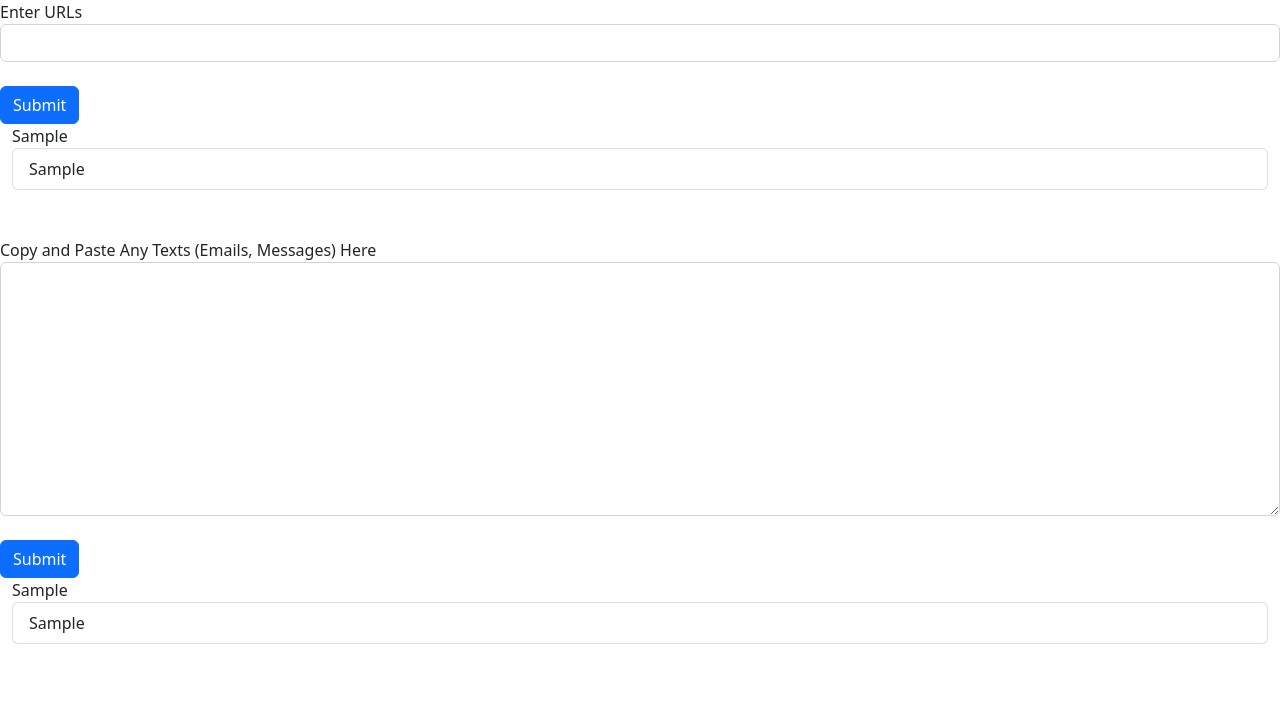
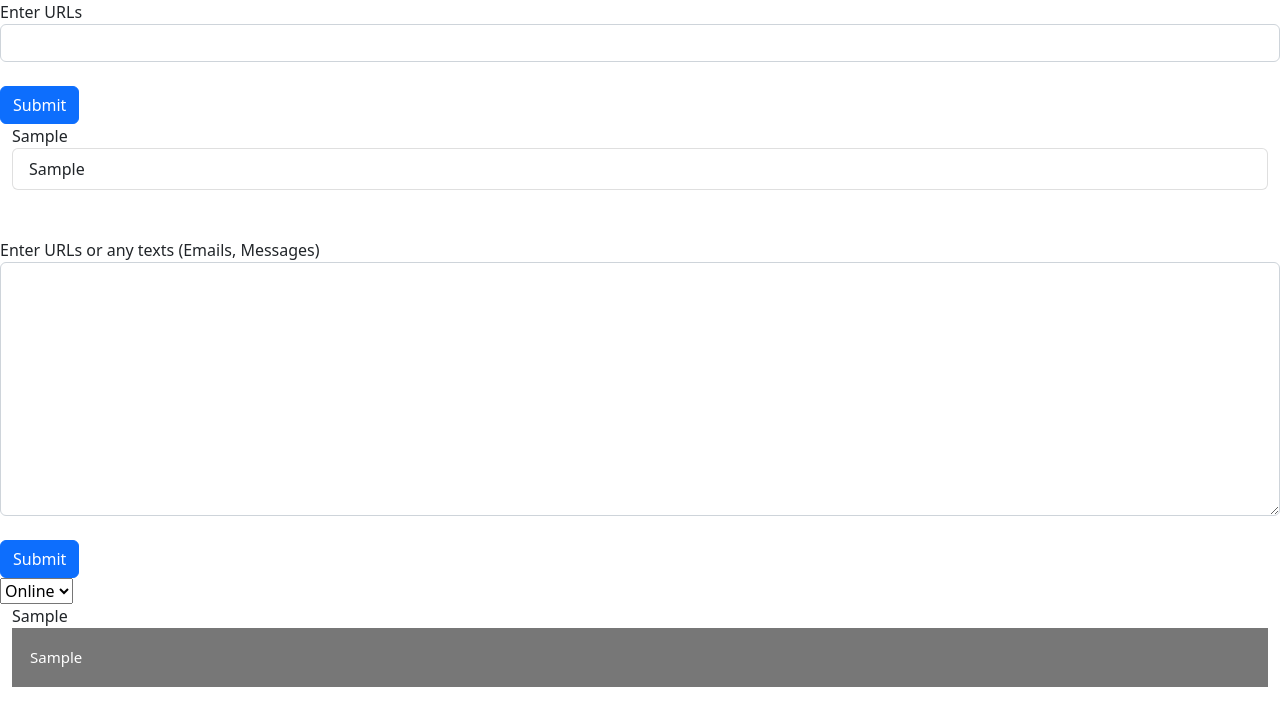
Before and after one commit to Siliconvalley4uYouthProjects/MLSecure, a Flask app: template firebase_v2/templates/home.html in a window 1280 px wide. Shown: the part 72-800 px from the top of the page. Run offline with Flask 2, Linux system fonts and the light colour scheme; the template is opened without the code that fills it: most values are stand-ins (such as "Sample title", 1, 10 or a date in 2020); parts of the project's set-up code (start-up, migrations or seed data) failed here and were passed over.

Commit message:
Committed on Main

```diff
--- a/firebase_v2/app.py
+++ b/firebase_v2/app.py
@@ -10,8 +10,13 @@ app = Flask(__name__, template_folder='templates')
 # Load dataset
 df = pd.read_csv('./dataset/urlhaus_v2.txt', delimiter=',')
 all_urls_docs = df['url']
+
 # print(type(all_urls_docs))
 # print(all_urls_docs[0])
+
+@app.route('/script.js')
+def script():
+    return render_template('script.js')
 
 @app.route('/', methods = ['GET', 'POST'])
 def search():
@@ -32,32 +37,128 @@ def search():
                 if count == 0:
                     print('not found')
                     return render_template('home.html', f="Does not find URL in Malicious URLs Dataset.")
-            # Check Email:
-            if request.form['submit']=='add_email':
-                email = ''
-                email = request.form['email_text']
-                print(email)
+
+            # Check Texts:
+            if request.form['submit']=='add_text':
+                # extract urls from user's input
+                texts = ''
+                texts = request.form['search_text']
+                print(texts)
+
+                # Retrieve inputs from filters
+
+
                 # Find the urls:
                 regex = r"(?i)\b((?:https?://|www\d{0,3}[.]|[a-z0-9.\-]+[.][a-z]{2,4}/)(?:[^\s()<>]+|\(([^\s()<>]+|(\([^\s()<>]+\)))*\))+(?:\(([^\s()<>]+|(\([^\s()<>]+\)))*\)|[^\s`!()\[\]{};:'\".,<>?«»“”‘’]))"
-                urls = re.findall(regex,email)
+                urls = re.findall(regex,texts)
                 print(urls)
                 found_urls = []
                 count = 0
+
+                # Matching process --> change to compare the rows instead of columns
                 for x in urls:
                     for u in all_urls_docs:
-                        if x[0] == u:
+                        if x[0] == u: # & date/other fields match
                             print('found')
-                            found_urls.append(x[0])
-                            count += 1
+                            if x[0] not in found_urls:
+                                found_urls.append(x[0])
+                                # retrieve all attributes for that url
+                                count += 1
+
                 if count == 0:
                     print('not found')
                     return render_template('home.html', i=["There is no malicious URLs found in this email."])
+
+                # if count > 50 -> only send 50
+
                 else:
                     return render_template('home.html', i=found_urls, x='Found {} malicious URL(s):'.format(count))
 
-                # return [x[0] for x in url]
+        return render_template('home.html')
+    except Exception as e:
+        return f"An error occurred: {e}"
 
-        return render_template('home.html')
+# modify search API
+@app.route('/urlsearch', methods = ['GET', 'POST'])
+def modifySearch():
+    try:
+        found_urls = pd.DataFrame()
+        count = 0
+        if request.method=='POST':
+            # Check Texts:
+            if request.form['submit']=='add_text':
+                # extract urls from user's input
+                texts = ''
+                texts = request.form['search_text']
+                print(texts)
+                regex = r"(?i)\b((?:https?://|www\d{0,3}[.]|[a-z0-9.\-]+[.][a-z]{2,4}/)(?:[^\s()<>]+|\(([^\s()<>]+|(\([^\s()<>]+\)))*\))+(?:\(([^\s()<>]+|(\([^\s()<>]+\)))*\)|[^\s`!()\[\]{};:'\".,<>?«»“”‘’]))"
+                urls = re.findall(regex,texts)
+                print(urls)
+                url_list = list(map(lambda x: x[0], urls))
+                print(url_list)
+
+                # Retrieve inputs from filters
+                url_status = request.form.get('url_status')
+                print(url_status)
+
+                threat = request.form.get('url_threat')
+                print(threat)
+
+                tags = request.form.get('url_tags')
+                print(tags)
+
+                # Find the urls:
+                found_urls = pd.DataFrame(columns=df.columns.values.tolist())
+
+                # Matching process --> change to compare the rows instead of columns
+                # if there are urls in user's input
+                if len(url_list) > 0:
+                    for x in urls:
+                        pd.concat([found_urls, df[(df['url'] == x)]])
+                        print(found_urls)
+                else:
+                    # if user does not input any text
+                    if texts == '':
+                        found_urls = df
+                    # if user inputs text but there is no url in the text, return an empty dataframe
+                    else:
+                        found_urls = pd.DataFrame(columns=df.columns.values.tolist())
+
+                # filter url_status
+                if url_status == 'all':
+                    found_urls = found_urls
+                else:
+                    found_urls = found_urls[(found_urls['url_status'] == url_status)]
+
+                # filter threat
+                if threat == 'all':
+                    found_urls = found_urls
+                else:
+                    found_urls = found_urls[(found_urls['threat'] == threat)]
+
+                # filter tags
+                if tags == 'all':
+                    found_urls = found_urls
+                else:
+                    found_urls = found_urls[(found_urls['tags'] == tags)]
+
+                # print result to terminal
+                count = found_urls.shape[0]
+                print('found ', count)
+
+                # Return result
+                # if there is no URL found
+                if count == 0:
+                    print('not found')
+                    return render_template('search.html', x="There is no malicious URLs found.", data = df, d = found_urls)
+                else:
+                    # Only return 50 URLs if > 50 URLs found
+                    if count > 50:
+                        return render_template('search.html', x='Found {} malicious URL(s):'.format(count), data = df, d = found_urls.iloc[:50], y = 'Showing only 50 URLs')
+                    else:
+                        return render_template('search.html', x='Found {} malicious URL(s):'.format(count), data = df, d = found_urls.iloc[:50])
+
+        return render_template('search.html', data = df, d = found_urls)
     except Exception as e:
         return f"An error occurred: {e}"
 
--- /dev/null
+++ b/firebase_v2/static/styles/home.css
@@ -0,0 +1,22 @@
+.collapsible {
+    background-color: #777;
+    color: white;
+    cursor: pointer;
+    padding: 18px;
+    width: 100%;
+    border: none;
+    text-align: left;
+    outline: none;
+    font-size: 15px;
+}
+
+.active, .collapsible:hover {
+background-color: #555;
+}
+
+.content {
+padding: 0 18px;
+display: none;
+overflow: hidden;
+background-color: #f1f1f1;
+}
--- /dev/null
+++ b/firebase_v2/static/styles/script.js
@@ -0,0 +1,14 @@
+var coll = document.getElementsByClassName("collapsible");
+var i;
+
+for (i = 0; i < coll.length; i++) {
+  coll[i].addEventListener("click", function() {
+    this.classList.toggle("active");
+    var content = this.nextElementSibling;
+    if (content.style.display === "block") {
+      content.style.display = "none";
+    } else {
+      content.style.display = "block";
+    }
+  });
+}
--- a/firebase_v2/templates/home.html
+++ b/firebase_v2/templates/home.html
@@ -7,6 +7,8 @@
             MLSecure Project
         </title>
         <link href="https://cdn.jsdelivr.net/npm/bootstrap@5.2.1/dist/css/bootstrap.min.css" rel="stylesheet" integrity="sha384-iYQeCzEYFbKjA/T2uDLTpkwGzCiq6soy8tYaI1GyVh/UjpbCx/TYkiZhlZB6+fzT" crossorigin="anonymous">
+        <link rel= "stylesheet" type= "text/css" href= "{{ url_for('static',filename='styles/home.css') }}">
+        <script src="{{ url_for('static',filename='styles/script.js') }}"></script>
     </head>
     <body>
         <nav class="navbar navbar-default">
@@ -38,24 +40,36 @@
         <br>
         <br>
 
-        <!-- Search within Spam Emails -->
+        <!-- Search within texts -->
         <div class="jumbotron">
             <form class="form-group" action="/" method="post">
-                <label>Copy and Paste Any Texts (Emails, Messages) Here</label>
-                <textarea name="email_text" class="form-control" rows="10" col="50"></textarea> <br>
-                <button class="btn btn-primary" type="submit" name="submit" value="add_email">Submit</button>
+                <label>Enter URLs or any texts (Emails, Messages)</label>
+                <textarea name="search_text" class="form-control" rows="10" col="50"></textarea> <br>
+                <button class="btn btn-primary" type="submit" name="submit" value="add_text">Submit</button>
             </form>
         </div>
+
+        <div class="jumbotron">
+            <form class="form-group" action="/" method="post">
+                <select name="url_status" id="url_status">
+                    <option value="online">Online</option>
+                    <option value="offline">Offline</option>
+                    <option value="None">None</option>
+                  </select>
+            </form>
+        </div>
+
 
         <div class="container-fluid">
             <label>{{x}}</label>
             <br>
             {% for l in i %}
-                <ul class="list-group">
-                    <li class="list-group-item">
-                        {{l}}
-                    </li>
-                </ul>
+                <button type="button" class="collapsible">
+                    {{l}}
+                </button>
+                <div class="content">
+                    <p>URLs attributes go here</p>
+                </div>
             {% endfor %}
         </div>
 
```
Also changed, not shown: firebase_v2/templates/search.html (added, +84 -0 lines).
